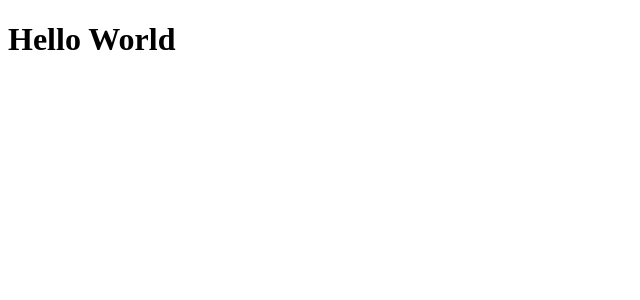
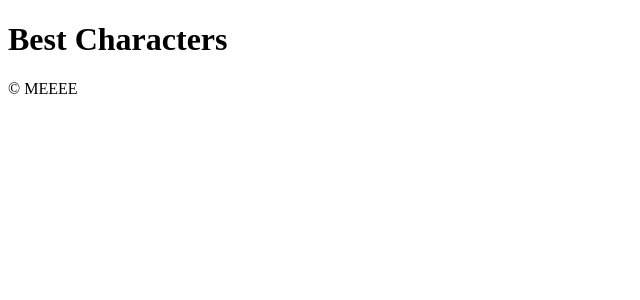
Before and after one commit to jose-401-advanced-javascript/component-based-ui, a React app: page / in a window 1280 px wide. Shown: the top 300 px of the page, without its empty margins (0-640 px from the left). Built offline with nearby package versions, Linux system fonts and the light colour scheme.

Commit message:
added starter code

```diff
--- a/src/components/App.js
+++ b/src/components/App.js
@@ -1,5 +1,20 @@
 import React from 'react';
 
-export default function App() {
-  return <h1>Hello World</h1>;
-}
+const Header = () => (
+  <header>
+    <h1>Best Characters</h1>
+  </header>
+);
+
+const Footer = () => (
+  <footer>&copy; MEEEE</footer>
+);
+
+const App = () => (
+  <React.Fragment>
+    <Header />
+    <Footer />
+  </React.Fragment>
+);
+
+export default App;
```
Also changed, not shown: 2 other files (tests, documents, lock files or other folders).
